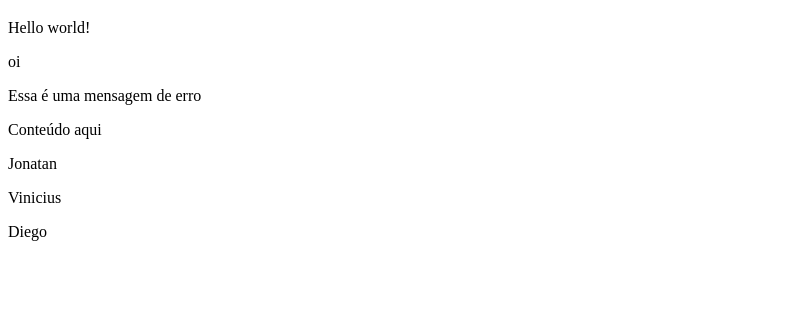
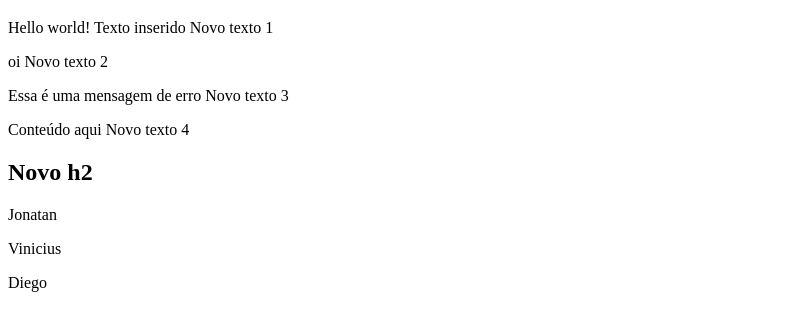
Before and after one commit to naldowebdeveloper/Curso-JS-ES6-Fluente, a plain HTML site: page exercicio-14/pratica.html in a window 1280 px wide. Shown: the part 61-392 px from the top of the page, without its empty margins (0-788 px from the left). Drawn offline with Linux system fonts and the light colour scheme.

Commit message:
dom js6 fluente

```diff
--- a/exercicio-14/pratica.js
+++ b/exercicio-14/pratica.js
@@ -1,17 +1,17 @@
 
 const paragraph = document.querySelector('p')
 
-//paragraph.innerText += ' Texto inserido'
+paragraph.innerText += ' Texto inserido'
 
 const paragraphs = document.querySelectorAll('p')
 
-// paragraphs.forEach((paragraph, index) => {
-//     paragraph.innerText += ` Novo texto ${index + 1}`
-// })
+paragraphs.forEach((paragraph, index) => {
+    paragraph.innerText += ` Novo texto ${index + 1}`
+})
 
 const div = document.querySelector('.content')
 
-//div.innerHTML += '<h2>Novo h2</h2>'
+div.innerHTML += '<h2>Novo h2</h2>'
 
 const people = [ 'Jonatan', 'Vinicius', 'Diego' ]
 
```
Also changed, not shown: exercicio-13/app.js (+4 -20 lines), exercicio-13/index.html (+0 -10 lines).
